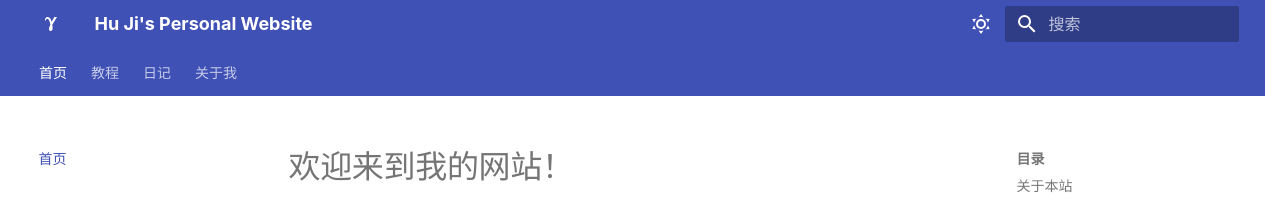
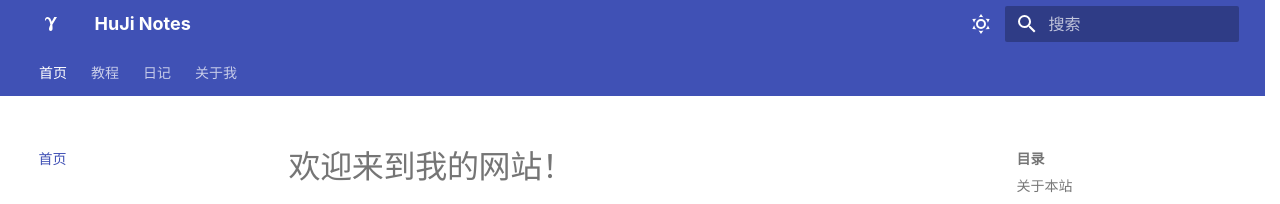
Before and after one commit to Hujiko02/Hujiko02.github.io, an MkDocs documentation site: the page built from docs/index.md, in a window 1280 px wide. Shown: the top 204 px of the page. Built offline with MkDocs 1.6.1 and Material for MkDocs 9.7.7, drawn with Linux system fonts in a browser that asks for light colours.

Commit message:
Auto update 2026-09-13 15:28:52

```diff
--- a/mkdocs.yml
+++ b/mkdocs.yml
@@ -1,7 +1,7 @@
-site_name: Hu Ji's Personal Website
+site_name: HuJi Notes
 site_url: https://hujiko02.github.io/
-site_author: Hu Ji
-site_description: Hu Ji's Personal Website
+site_author: 胡济
+site_description: 胡济的个人网站
 
 theme:
   name: material
@@ -44,8 +44,9 @@ nav:
   - 教程:
     - tutorial/index.md
     - tutorial/latex.md
-    - tutorial/markdown.md
-    - tutorial/markdown_test.md
+    - Markdown:
+      - tutorial/markdown.md
+      - tutorial/markdown_test.md
     - tutorial/verilog.md
     - tutorial/matplotlib.md
   - 日记:
```
